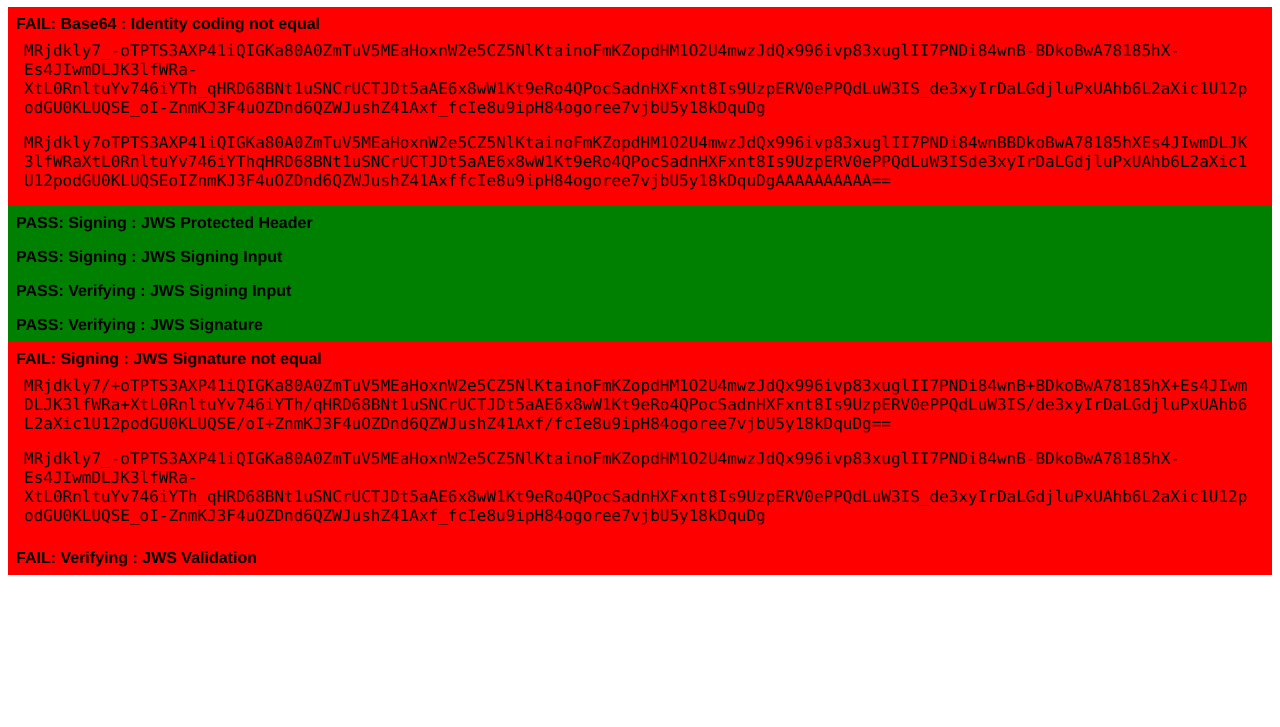
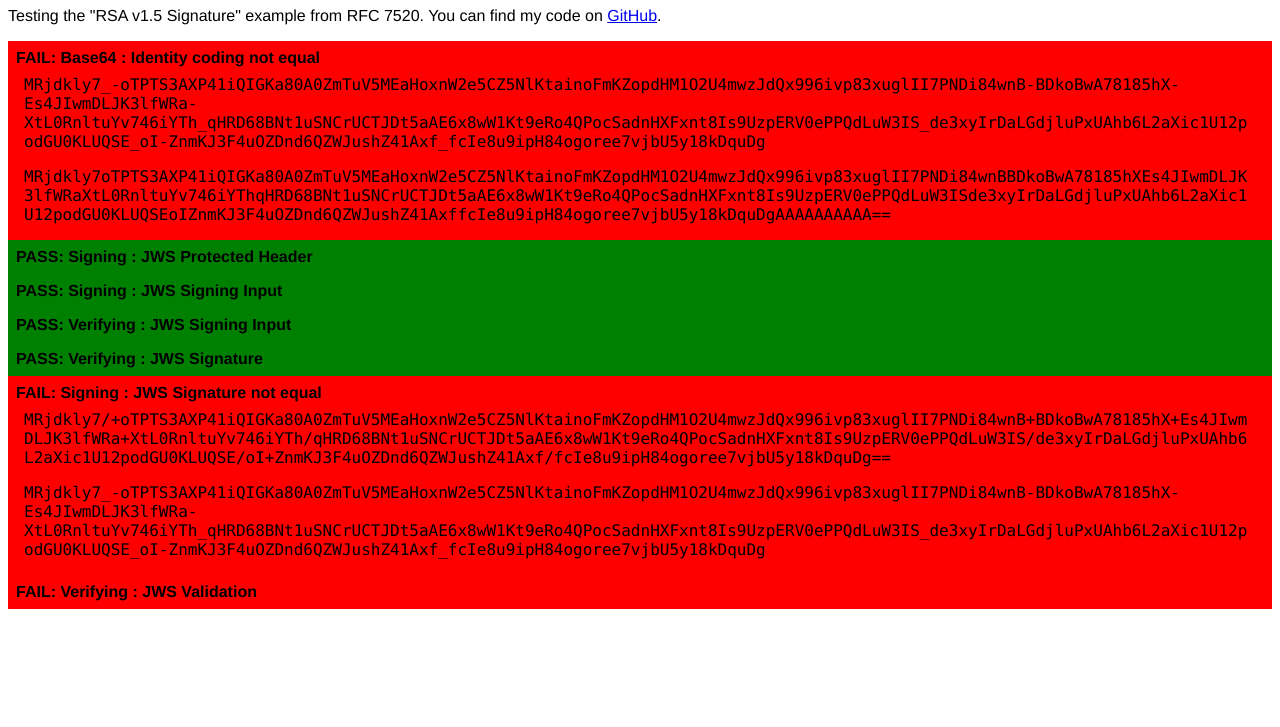
Before and after one commit to dahnielson/rfc7520, a website: page docs/index.html in a window 1280 px wide. Shown: the part 73-800 px from the top of the page. Drawn offline with Linux system fonts and the light colour scheme.

Commit message:
Adding explaining text

```diff
--- a/docs/index.html
+++ b/docs/index.html
@@ -12,5 +12,6 @@
 </head>
 <body>
     <h1>JSON Object Signing and Encryption (JOSE)</h1>
+    <p>Testing the "RSA v1.5 Signature" example from RFC 7520. You can find my code on <a href="https://github.com/dahnielson/rfc7520">GitHub</a>.</p>
 </body>
 </html>
```
